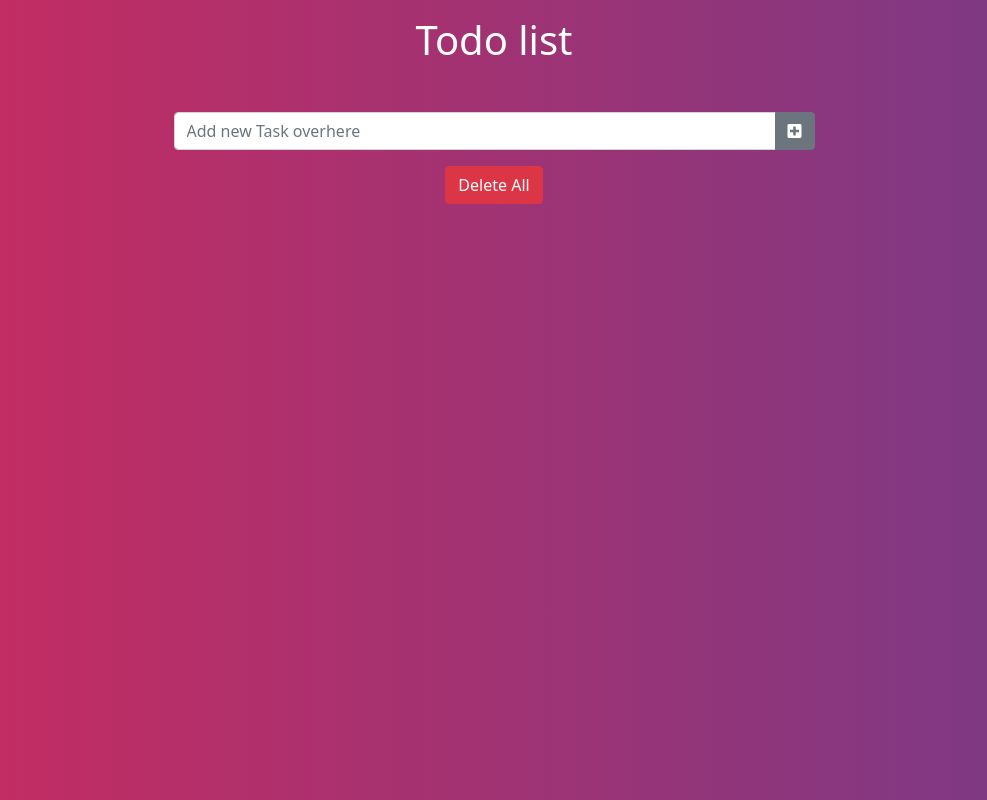
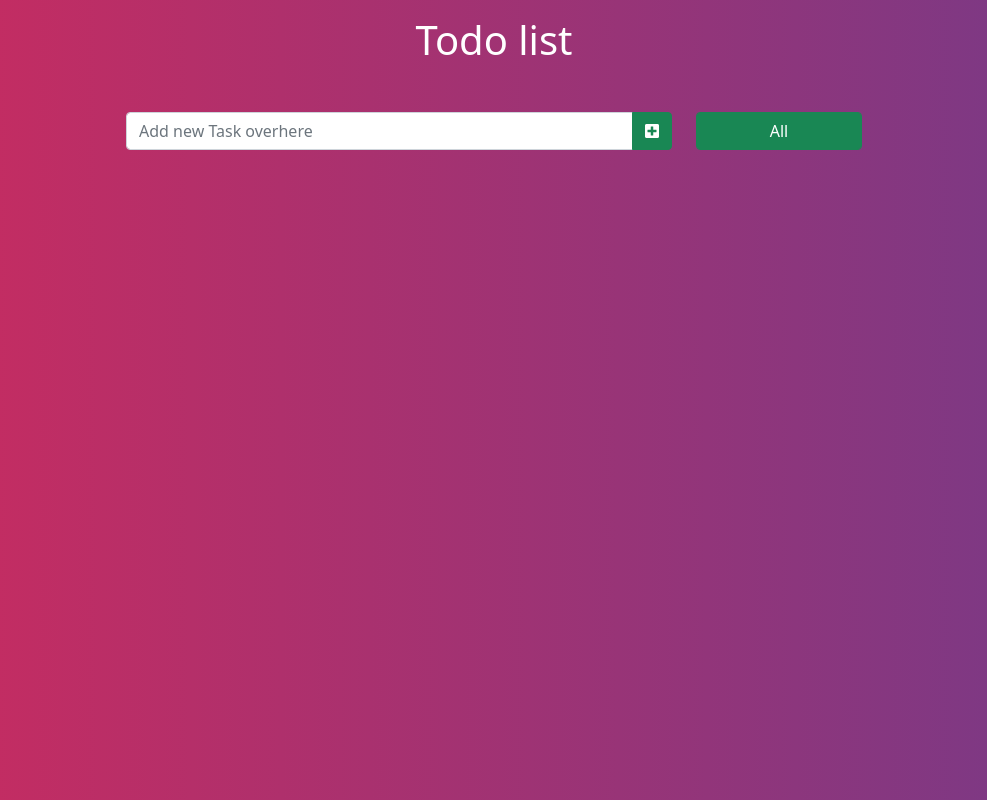
Before and after one commit to manthan-inexture/todolist, a React (Create React App) app: page / in a window 1280 px wide. Shown: the whole page, without its empty margins (146-1133 px from the left). Built offline with nearby package versions, Linux system fonts and the light colour scheme; the HTML template or start-up script is replaced by a standard one.

Commit message:
this is first commit

```diff
--- a/package.json
+++ b/package.json
@@ -10,6 +10,7 @@
     "react": "^17.0.2",
     "react-dom": "^17.0.2",
     "react-scripts": "5.0.0",
+    "uniqid": "^5.4.0",
     "web-vitals": "^2.1.4"
   },
   "scripts": {
--- a/src/App.css
+++ b/src/App.css
@@ -1,6 +1,11 @@
 .gradient-custom {
- background: linear-gradient(to right, #cc2b5e, #753a88);
+    background: linear-gradient(to right, #cc2b5e, #753a88);
 }
-h1{
-color: white;
+
+h1 {
+    color: white;
 }
+
+.compi{
+    text-decoration: line-through;
+}
--- /dev/null
+++ b/src/component/Form.js
@@ -0,0 +1,43 @@
+import React from 'react';
+import Todos from './Todos';
+import uniqid from 'uniqid';
+function Form({ todo, setTodo, todoList, settodoList, setStatus }) {
+    const handleinput = (e) => {
+
+            setTodo(e.target.value);
+
+        // console.log(e.target.value);
+    }
+    const handlesubmit = () => {
+        if (todo == "") {
+
+        }
+        else {
+            settodoList([
+                ...todoList, { text: todo, completed: false, id: uniqid() }
+            ])
+            setTodo("");
+        }
+
+    }
+    const handlestatus = (e) => {
+        setStatus(e.target.value);
+    }
+    return (
+        <div className="row justify-content-md-center mt-5">
+            <div className="col col-md-6">
+                <form className="input-group mb-3">
+                    <input type="text" value={todo} onChange={handleinput} className="form-control" placeholder="Add new Task overhere" aria-describedby="button-addon2" />
+                    <button onClick={handlesubmit} className="btn btn-success" type="button"><i className="fas fa-plus-square"></i></button>
+                </form>
+            </div>
+            <div className="col-md-2">
+                < select onChange={handlestatus} className="form-control btn btn-success dropdown-toggle" id="exampleFormControlSelect1" >
+                    <option value="all">All </option>
+                    <option value="completed"> Completed </option>
+                    <option value="uncompleted" > Uncompleted </option>
+                </select>
+            </div>
+        </div>);
+}
+export default Form;
--- /dev/null
+++ b/src/component/ListTd.js
@@ -0,0 +1,28 @@
+import React from 'react';
+
+function ListTd({ text, todo, todoList, settodoList }) {
+    const handledelete = () => {
+        // console.log(todo);
+        settodoList(todoList.filter((el) => el.id !== todo.id));
+    }
+    const handlecomplete = () => {
+        settodoList(todoList.map(el => {
+            if (el.id === todo.id) {
+                return {
+                    ...el , completed : !el.completed,
+                }
+            }
+            return el;
+        } ))
+    }
+
+    return (<div className="input-group mb-2">
+        <span type="text" className={`form-control ${todo.completed ? "compi" : ' '} `}>{text}</span>
+        <button onClick={handlecomplete} className="btn btn-success" type="button"
+            id="button-addon2"><i className="fas fa-check"></i></button>
+        <button onClick={handledelete} className="btn btn-danger" type="button"
+            id="button-addon2" ><i className="fas fa-trash-alt"></i></button>
+    </div>)
+}
+
+export default ListTd;
--- /dev/null
+++ b/src/component/Todolist.js
@@ -0,0 +1,16 @@
+import React from 'react';
+import ListTd from './ListTd';
+
+function Todolist({ todoList , settodoList ,filter }) {
+    return (
+        <div className="row justify-content-md-center">
+            <div className="col col-md-5">{
+                filter.map((todo) => (
+                    <ListTd key={todo.id} todo={todo} text={todo.text} todoList={todoList} settodoList={settodoList}/>
+                ))
+            }
+            </div>
+        </div>
+    )
+}
+export default Todolist;
--- a/src/component/Todos.js
+++ b/src/component/Todos.js
@@ -1,73 +1,36 @@
-import React, { useState } from 'react';
+import React, { useState,useEffect } from 'react';
+import Form from './Form';
+import Todolist from './Todolist';
+const Todos = () => {
 
-const Todos = () => {
-    const [newTodo, setNewTodo] = useState("");
-    const [items, setItems] = useState([ ]);
+    const [todo, setTodo] = useState("");
+    const [todoList, settodoList] = useState([]);
+    const [status, setStatus] = useState('all');
+    const [filter, setFilter] = useState([]);
 
-    const handlenewtodo = () => {
-        if (!newTodo) {
-        } else {
-            setItems([...items, newTodo]);
-            setNewTodo('')
+    const handlefilter = () =>{
+        switch (status) {
+            case "completed":
+                setFilter(todoList.filter((todos) => todos.completed == true))
+                break;
+            case "uncompleted":
+                setFilter(todoList.filter((todos) => todos.completed == false))
+                break;
+            default:
+                setFilter(todoList);
         }
     }
+    useEffect(() => {
+        console.log("called");
+        handlefilter();
+    }, [todoList,status ]);
 
-    const handledelete = (id) => {
-        const upitems = items.filter((element, index) => {
-            return index !== id;
-        });
-        setItems(upitems);
-    }
-
-    const handlechecked = (e,id) => {
-        const styleElement = document.getElementById(id);
-        if (e.target.checked == true) {
-            styleElement.style.textDecoration = "line-through";
-            styleElement.style.backgroundColor = "#a2e1a6"
-        } else {
-            styleElement.style.backgroundColor = "white"
-            document.getElementById(id).style.textDecoration = "none";
-        }
-    }
-    const chekedall = () => {
-         let  checkboxes = document.getElementsByName("cheky");
-        var selectedCboxes = Array.prototype.slice.call(checkboxes).filter(ch => ch.checked == true);
-        let unselectedCboxes = Array.prototype.slice.call(checkboxes).filter(ch => ch.checked == false);
-       console.log(selectedCboxes);
-    }
+    // console.log(todoList);
     return (
         <div className="container mt-3">
-                <h1 className='text-center mt-3'>Todo list</h1>
-            <div className="row justify-content-md-center mt-5">
-                <div className="col col-md-7">
-                        <div className="input-group mb-3">
-                            <input type="text" className="form-control" placeholder="Add new Task overhere" value={newTodo}  onChange={(e ) => setNewTodo(e.target.value)} aria-describedby="button-addon2"/>
-                            <button className="btn btn-secondary" type="button"  onClick={handlenewtodo}><i className="fas fa-plus-square"></i></button>
-                            </div>
-                    </div>
-            </div>
-            <div className="row justify-content-md-center">
-                <div className="col col-md-5">
-                    {
-                        items.map((element, index) => {
-                            return (
-                                <div className="input-group mb-2" key={index}>
-                                    <div className="input-group-text">
-                                        <input className="form-check-input m t-0"  name='cheky' type="checkbox"  onChange={(e) => handlechecked(e,index)} />
-                                    </div>
-                                    <span type="text" id={index}  className="form-control">{element}</span>
-                                    <button className="btn btn-outline-danger" type="button"
-                                        id="button-addon2" onClick={ () => handledelete(index)}><i className="fas fa-trash-alt"></i></button>
-                                 </div> )
-                        })
-                            }
-                </div>
-                <div>{ }</div>
-                 < div className = "col col-md-12  text-center" >
-                            <button className='btn btn-danger' onClick={() =>   setItems([]) }>Delete All</button>
-                            {/* <button className='btn btn-warning' onClick={chekedall}>filter All</button> */}
-                    </div>
-              </div>
+            <h1 className='text-center mt-3'>Todo list </h1>
+            <Form todoList={todoList} todo = {todo} setStatus={setStatus} settodoList={settodoList} setTodo={setTodo}/>
+            <Todolist filter={filter} todoList={todoList} settodoList={settodoList} />
         </div>
     )
 };
```
Also changed, not shown: 1 other file (tests, documents, lock files or other folders).
